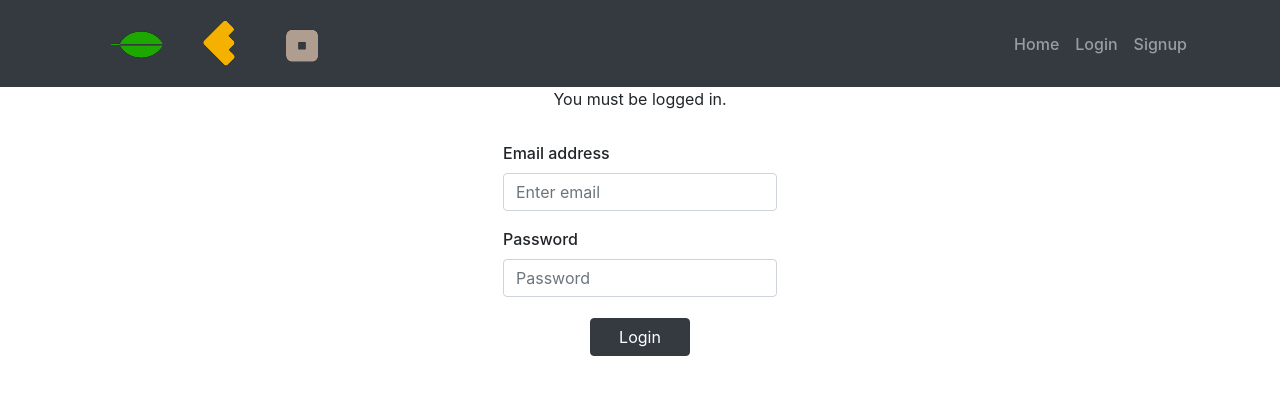
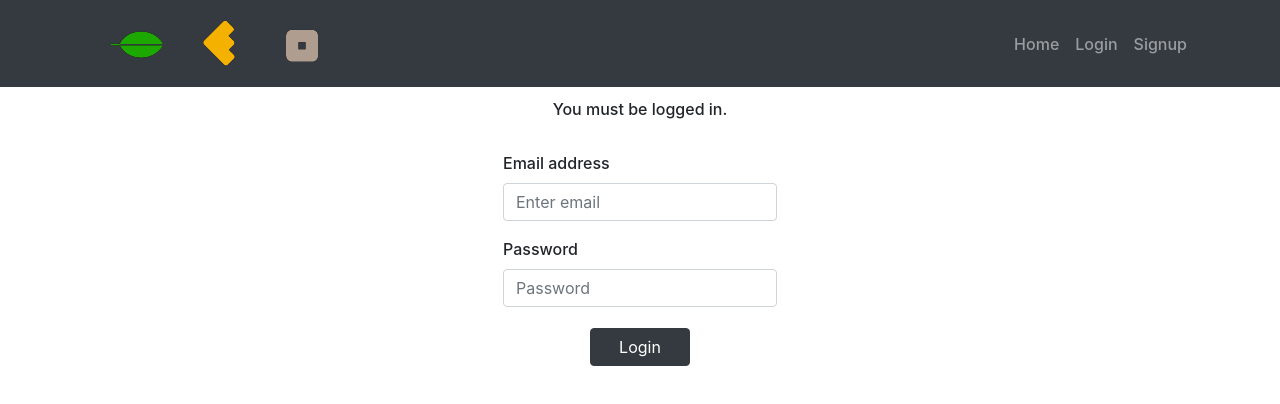
Before and after one commit to carolinemae/Job-Tracker, a React (Create React App) app in the folder Develop/client/: page / in a window 1280 px wide. Shown: the top 404 px of the page. Built offline with nearby package versions, Linux system fonts and the light colour scheme.

Commit message:
changed styling of login required notification

```diff
--- a/Develop/client/src/pages/Home.js
+++ b/Develop/client/src/pages/Home.js
@@ -23,7 +23,7 @@ const Home = () => {
           </>
         ) : (
           <>
-          <div className='center'>
+          <div className='greeting'>
             You must be logged in.
           </div>
           <Login />
```
